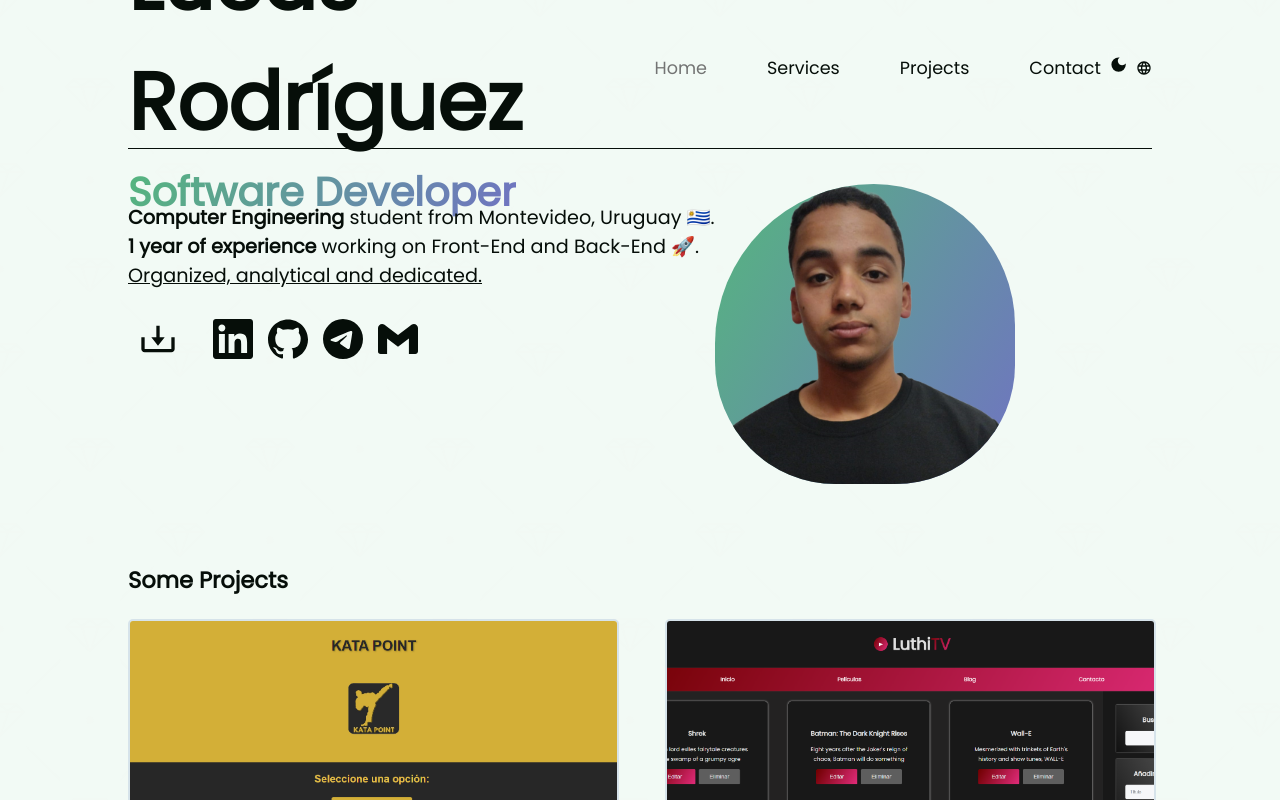
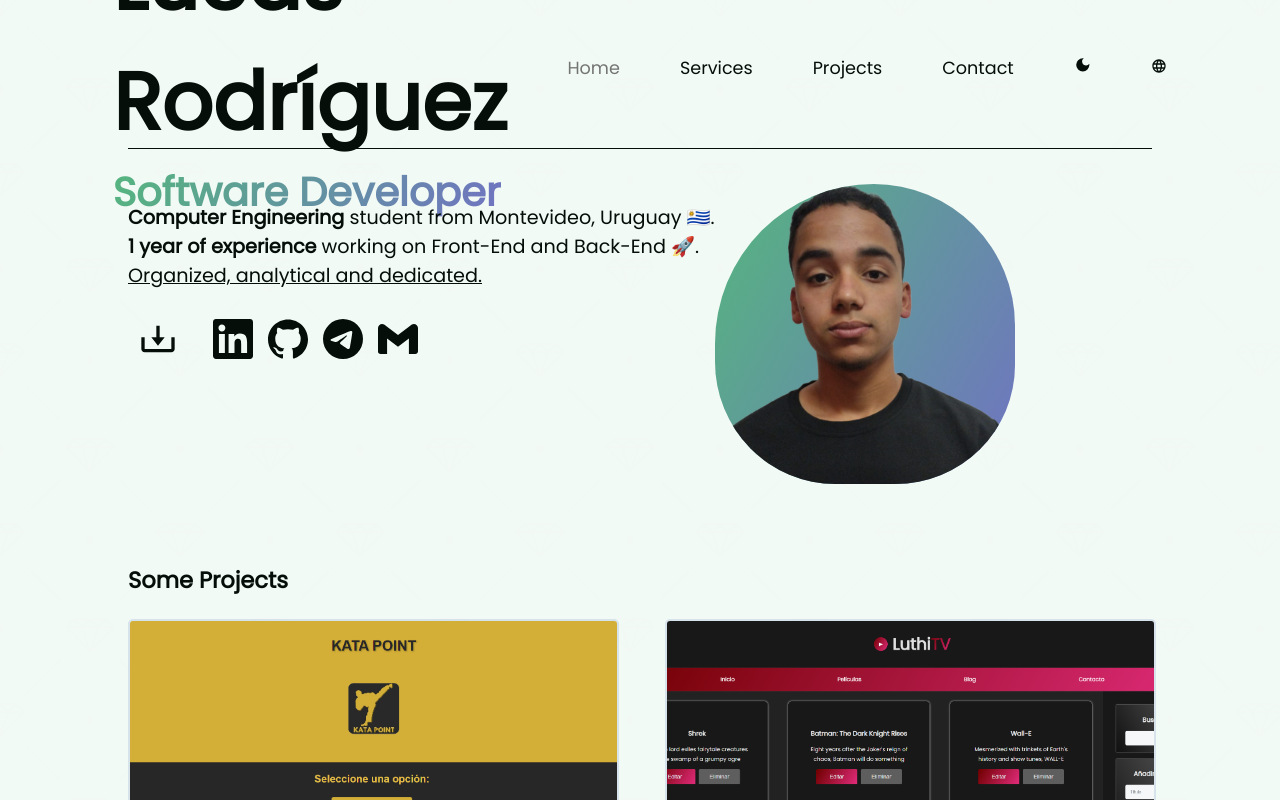
Before and after one commit to lucasrodriguez-dev/portfolio, a React (Create React App) app: page / in a window 1280 px wide. Shown: the top 800 px of the page. Built offline with nearby package versions, Linux system fonts and the light colour scheme.

Commit message:
cambio boludeces

```diff
--- a/src/ThemeContext.js
+++ b/src/ThemeContext.js
@@ -21,7 +21,7 @@ export const ThemeProvider = ({ children }) => {
       "--secondary-withMoreOpacity": "hsl(217, 40%, 70%, 30%)",
       "--accent": "#7073C2",
       "--text": "#060E09",
-      "--gradient-main": "linear-gradient(120deg, var(--primary-light), var(--accent-light))"
+      "--gradient-main": "linear-gradient(120deg, var(--primary-light), var(--accent-light))",
     };
 
     const darkTheme = {
--- a/src/components/layout/Header.js
+++ b/src/components/layout/Header.js
@@ -24,8 +24,12 @@ export const Header = () => {
                     <li>
                         <NavLink to="/contact">Contact</NavLink>
                     </li>
-                    <ThemeSwitcher />
-                    <MdLanguage />
+                    <li>
+                        <ThemeSwitcher />
+                    </li>
+                    <li>
+                        <MdLanguage />
+                    </li>
                 </ul>
             </nav>
         </header>
--- a/src/components/mycomponents/ThemeSwitcher.js
+++ b/src/components/mycomponents/ThemeSwitcher.js
@@ -7,9 +7,9 @@ const ThemeSwitcher = () => {
   const { theme, toggleTheme } = useContext(ThemeContext);
 
   return (
-    <button onClick={toggleTheme} style={buttonStyle}>
+    <a onClick={toggleTheme} style={buttonStyle}>
       {theme === "light" ? <MdDarkMode /> : <MdLightMode />}
-    </button>
+    </a>
   );
 };
 
--- a/src/components/pages/ProjectPage.js
+++ b/src/components/pages/ProjectPage.js
@@ -53,7 +53,8 @@ export const ProjectPage = () => {
                 <div className="text-box">
                     <p>{project.description}</p>
                     <p>{project.descriptionLong}</p>
-                    <p className="highlight-secondary fit-content">{project.details}</p>
+                    <p className="fit-content">{project.details}</p>
+                    <p className="highlight-secondary fit-content">Here I worked as a {project.categories}.</p>
                 </div>
                 <a href={project.url} target="_blank" className="button-secondary">See Code</a>
                 {
--- a/src/index.css
+++ b/src/index.css
@@ -331,9 +331,7 @@ img {
 .project .mask .overlay p {
   padding: 20px;
   text-align: center;
-  color: var(--text)
-    /*#eee*/
-  ;
+  color: #fff;
 }
 
 .project span {
```
